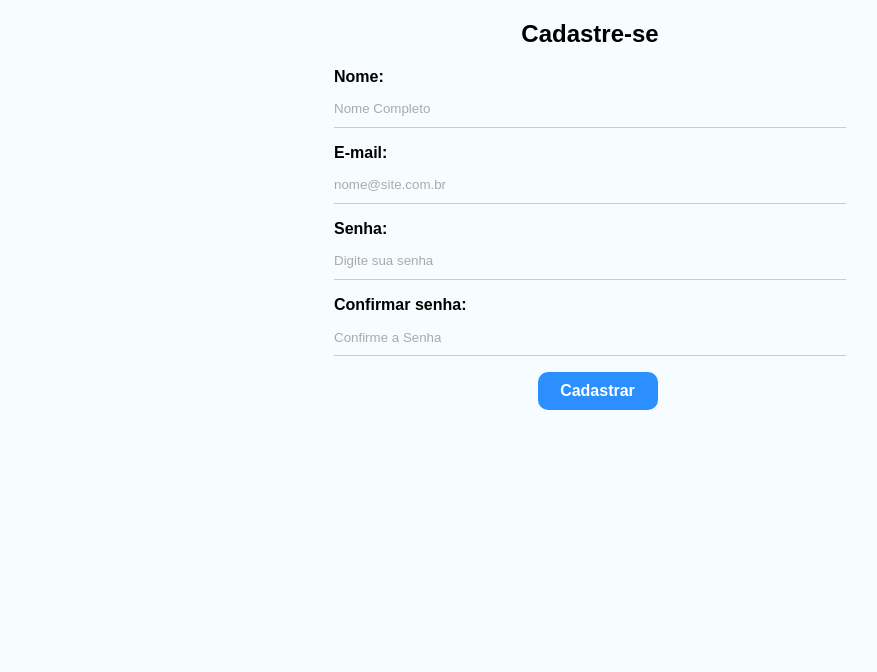
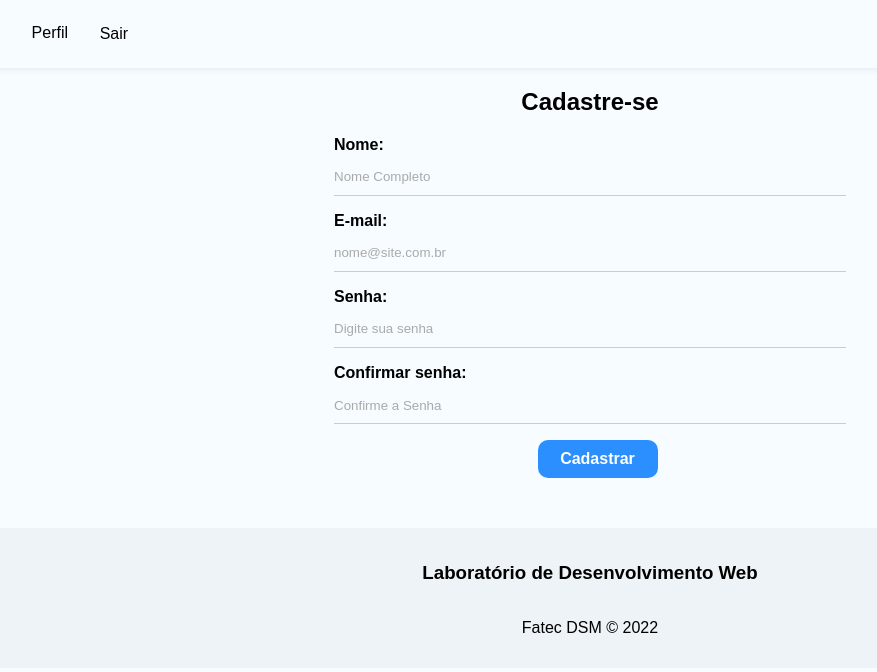
Before and after one commit to luanOliveira03/autenticar_firebase, a React (Vite) app: page /cadastro in a window 1280 px wide. Shown: the top 672 px of the page, without its empty margins (50-927 px from the left). Built offline with nearby package versions, Linux system fonts and the light colour scheme.

Commit message:
adicionado rota dos components

```diff
--- a/src/App.jsx
+++ b/src/App.jsx
@@ -1,22 +1,23 @@
-import './App.css'
-import {BrowserRouter, Routes, Route} from 'react-router-dom'
-import Home from './pages/Home/Home'
-import Cadastro from './pages/Cadastro/Cadastro'
-
+import "./App.css";
+import { BrowserRouter, Routes, Route } from "react-router-dom";
+import Home from "./pages/Home/Home";
+import Cadastro from "./pages/Cadastro/Cadastro";
+import NavBar from "./components/NavBar";
+import Footer from "./components/Footer";
 
 function App() {
-
   return (
-    <main className='container'>
-
-    <BrowserRouter>
-    <Routes>
-      <Route path='/' element={<Home /> }></Route>
-      <Route path='/cadastro' element={<Cadastro /> }></Route>
-    </Routes>
-    </BrowserRouter>
+    <main className="container">
+      <BrowserRouter>
+        <NavBar></NavBar>
+        <Routes>
+          <Route path="/" element={<Home />}></Route>
+          <Route path="/cadastro" element={<Cadastro />}></Route>
+        </Routes>
+        <Footer></Footer>
+      </BrowserRouter>
     </main>
-  )
+  );
 }
 
-export default App
+export default App;
--- a/src/components/Footer.module.css
+++ b/src/components/Footer.module.css
@@ -1,8 +1,9 @@
 .footer{
-    height: 250px;
+    height: 140px;
     display: flex;
     flex-direction: column;
     align-items: center;
     justify-content: center;
     background-color: #edf3f6;
+    margin-top: 50px;
 }
```
